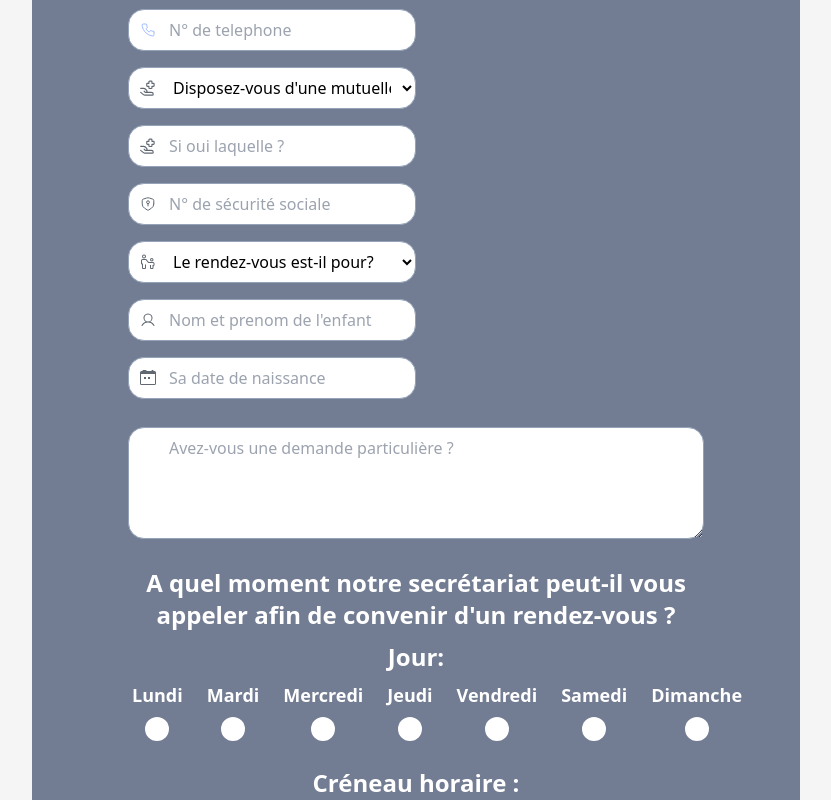
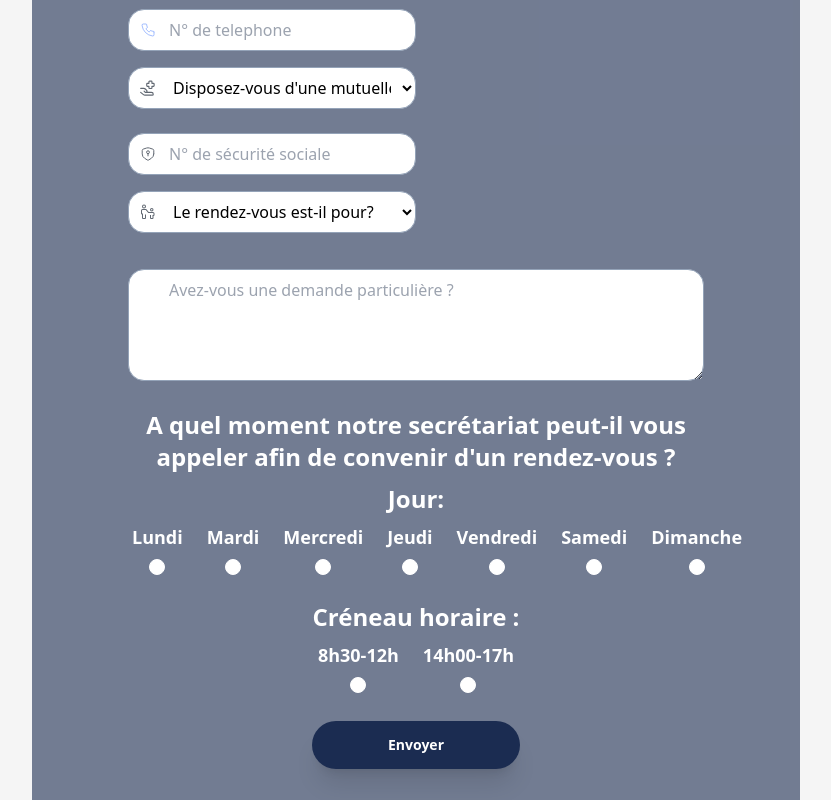
Before and after one commit to Njaka91/Cidro, a React (Vite) app: page /prendrerendez-vous in a window 1280 px wide. Shown: the part 1380-2180 px from the top of the page, without its empty margins (224-1055 px from the left). Built offline with nearby package versions, Linux system fonts and the light colour scheme.

Commit message:
modification Apointment section

```diff
--- a/src/components/AppointmentSection.jsx
+++ b/src/components/AppointmentSection.jsx
@@ -1,4 +1,8 @@
+import { useState } from "react";
+
 const AppointmentSection = () => {
+  const [hasMutuelle, setHasMutuelle] = useState("");
+  const [isForMe, setIsForMe] = useState("");
   const days = [
     "Lundi",
     "Mardi",
@@ -50,7 +54,6 @@ const AppointmentSection = () => {
                   placeholder="Nom"
                 />
               </div>
-
               <div className="relative flex items-center w-72">
                 <svg
                   xmlns="http://www.w3.org/2000/svg"
@@ -67,7 +70,6 @@ const AppointmentSection = () => {
                   placeholder="Prénom"
                 />
               </div>
-
               <div className="relative flex items-center w-72">
                 <svg
                   xmlns="http://www.w3.org/2000/svg"
@@ -84,7 +86,6 @@ const AppointmentSection = () => {
                   placeholder="Date de naissance"
                 />
               </div>
-
               <div className="relative flex items-center w-72">
                 <svg
                   xmlns="http://www.w3.org/2000/svg"
@@ -100,7 +101,6 @@ const AppointmentSection = () => {
                   placeholder="Adresse"
                 />
               </div>
-
               <div className="relative flex items-center w-72">
                 <svg
                   xmlns="http://www.w3.org/2000/svg"
@@ -116,7 +116,6 @@ const AppointmentSection = () => {
                   placeholder="Ville"
                 />
               </div>
-
               <div className="relative flex items-center w-72">
                 <svg
                   xmlns="http://www.w3.org/2000/svg"
@@ -133,7 +132,6 @@ const AppointmentSection = () => {
                   placeholder="Code postal"
                 />
               </div>
-
               <div className="relative flex items-center w-72">
                 <svg
                   xmlns="http://www.w3.org/2000/svg"
@@ -151,7 +149,6 @@ const AppointmentSection = () => {
                   placeholder="Adresse email"
                 />
               </div>
-
               <div className="relative flex items-center w-72">
                 <svg
                   xmlns="http://www.w3.org/2000/svg"
@@ -175,8 +172,7 @@ const AppointmentSection = () => {
                   placeholder="N° de telephone"
                 />
               </div>
-
-              <div className="relative flex items-center w-72">
+              <div className="relative flex items-center w-72 mb-2">
                 <svg
                   xmlns="http://www.w3.org/2000/svg"
                   width="1em"
@@ -194,8 +190,12 @@ const AppointmentSection = () => {
                     <path d="m3.583 9.781l.75.75a1.06 1.06 0 1 0 1.5-1.5L4.669 7.867a2 2 0 0 0-1.414-.586H.583"></path>
                   </g>
                 </svg>
-                <select className="pl-10 bg-white text-black p-2 rounded-2xl border border-slate-400 w-full">
-                  <option value="" disabled selected>
+                <select
+                  className="pl-10 bg-white text-black p-2 rounded-2xl border border-slate-400 w-full"
+                  value={hasMutuelle}
+                  onChange={(e) => setHasMutuelle(e.target.value)}
+                >
+                  <option value="" disabled>
                     Disposez-vous d&apos;une mutuelle ?
                   </option>
                   <option value="oui">Oui, j&apos;ai une mutuelle.</option>
@@ -205,7 +205,9 @@ const AppointmentSection = () => {
                 </select>
               </div>
 
-              <div className="relative flex items-center w-72">
+              {/* L'input n'est affiché que si "oui" est sélectionné */}
+              {hasMutuelle === "oui" && (
+                <div className="relative flex items-center w-72 mb-2">
                   <svg
                     xmlns="http://www.w3.org/2000/svg"
                     width="1em"
@@ -229,7 +231,7 @@ const AppointmentSection = () => {
                     placeholder="Si oui laquelle ?"
                   />
                 </div>
-
+              )}
               <div className="relative flex items-center w-72">
                 <svg
                   className="absolute left-3 h-4 w-4 opacity-70"
@@ -255,8 +257,7 @@ const AppointmentSection = () => {
                   placeholder="N° de sécurité sociale"
                 />
               </div>
-
-              <div className="relative flex items-center w-72">
+              <div className="relative flex items-center w-72 mb-2">
                 <svg
                   className="absolute left-3 h-4 w-4 opacity-70"
                   xmlns="http://www.w3.org/2000/svg"
@@ -274,16 +275,22 @@ const AppointmentSection = () => {
                   ></path>
                 </svg>
                 <select
-                className="pl-10 bg-white placeholder:text-red-600 text-black p-2 rounded-2xl  border border-slate-400 w-full">
-                  <option value="" disabled selected>
+                  className="pl-10 bg-white placeholder:text-red-600 text-black p-2 rounded-2xl border border-slate-400 w-full"
+                  value={isForMe}
+                  onChange={(e) => setIsForMe(e.target.value)}
+                >
+                  <option value="" disabled>
                     Le rendez-vous est-il pour?
                   </option>
                   <option value="oui">Oui, c&apos;est pour moi</option>
-                  <option value="non">Non, c&apos; est pour mon enfant</option>
+                  <option value="non">Non, c&apos;est pour mon enfant</option>
                 </select>
               </div>
 
-              <div className="relative flex items-center w-72">
+              {/* Les deux derniers champs n'apparaissent que si "Non" est sélectionné */}
+              {isForMe === "non" && (
+                <>
+                  <div className="relative flex items-center w-72 mb-2">
                     <svg
                       xmlns="http://www.w3.org/2000/svg"
                       width="1.5em"
@@ -299,11 +306,10 @@ const AppointmentSection = () => {
                     <input
                       type="text"
                       className="pl-10 bg-white text-black p-2 rounded-2xl border border-slate-400 w-full"
-                  placeholder="Nom et prenom de l'enfant"
+                      placeholder="Nom et prénom de l'enfant"
                     />
                   </div>
-
-              <div className="relative flex items-center w-72">
+                  <div className="relative flex items-center w-72 mb-2">
                     <svg
                       xmlns="http://www.w3.org/2000/svg"
                       viewBox="0 0 16 16"
@@ -312,13 +318,14 @@ const AppointmentSection = () => {
                     >
                       <path d="M3 0a.5.5 0 00-.5.5V1h-1A1.5 1.5 0 000 2.5v11A1.5 1.5 0 001.5 15h13A1.5 1.5 0 0016 13.5v-11A1.5 1.5 0 0014.5 1h-1V.5a.5.5 0 00-.5-.5h-1a.5.5 0 00-.5.5V1h-5V.5a.5.5 0 00-.5-.5h-1zM1 4h14v10H1V4zm3 3h2v2H4V7zm4 0h2v2H8V7z" />
                     </svg>
-
                     <input
                       type="text"
                       className="pl-10 bg-white text-black p-2 rounded-2xl border border-slate-400 w-full"
                       placeholder="Sa date de naissance"
                     />
                   </div>
+                </>
+              )}
             </div>
             <div>
               <div className="flex w-3/4 max-w-3xl mx-auto flex-row flex-wrap justify-between gap-4 py-7">
@@ -346,7 +353,7 @@ const AppointmentSection = () => {
                     <input
                       type="radio"
                       name="day"
-                      className="radio  bg-white border-0 checked:bg-amber-500 checked:ring-white text-white" // Stylisation du bouton radio
+                      className="radio w-4 h-4 bg-white border border-white checked:bg-black checked:border-white checked:ring-4 checked:ring-white focus:outline-none"
                     />
                   </div>
                 ))}
@@ -370,7 +377,7 @@ const AppointmentSection = () => {
                     <input
                       type="radio"
                       name="hour"
-                      className="radio radio-primary bg-white text-white border-white" // Stylisation du bouton radio
+                      className="radio w-4 h-4 bg-white border border-white checked:bg-black checked:border-white checked:ring-4 checked:ring-white focus:outline-none"
                     />
                   </div>
                 ))}
```
Lines whose indentation alone changed are shown as unchanged.
